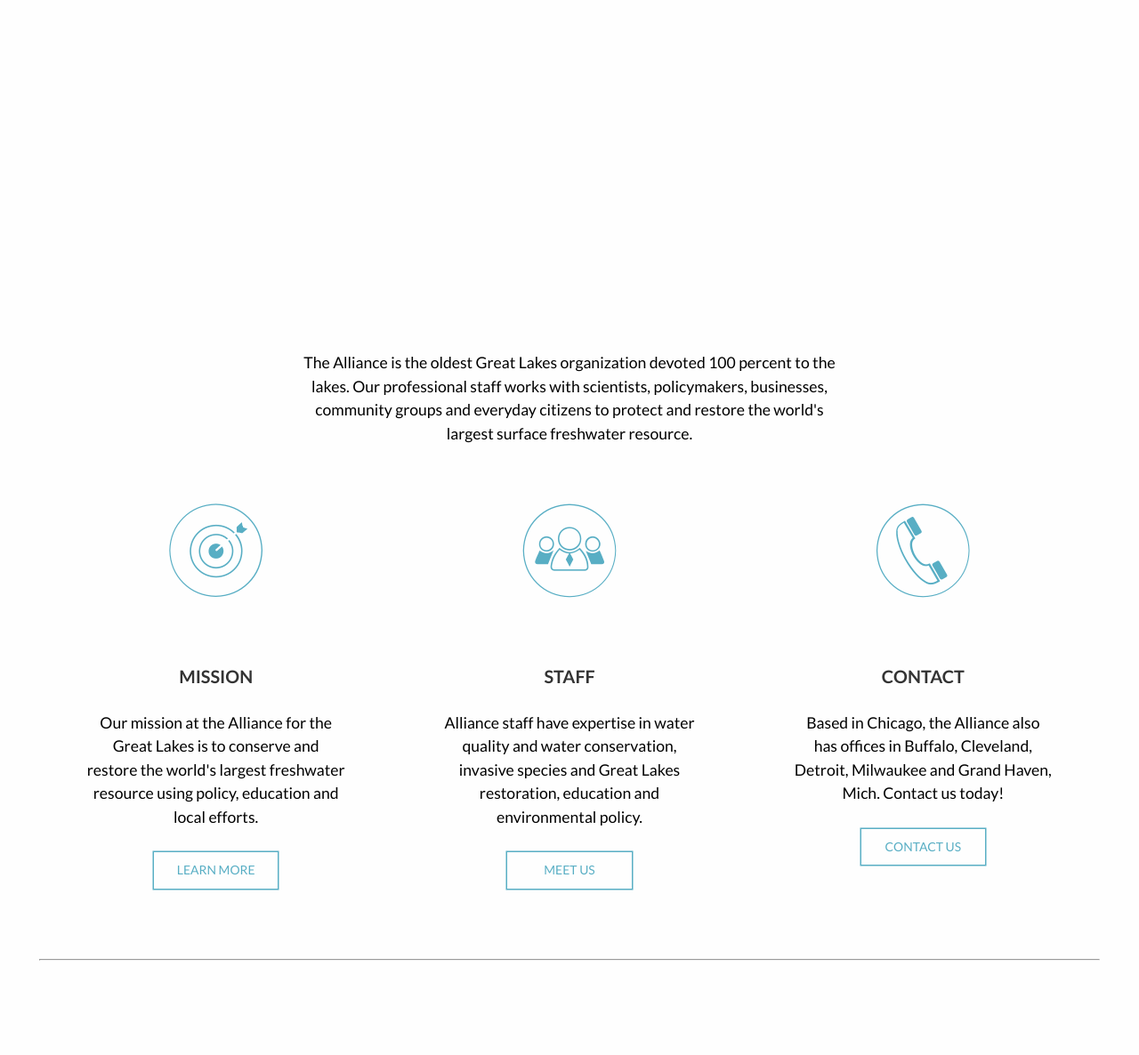
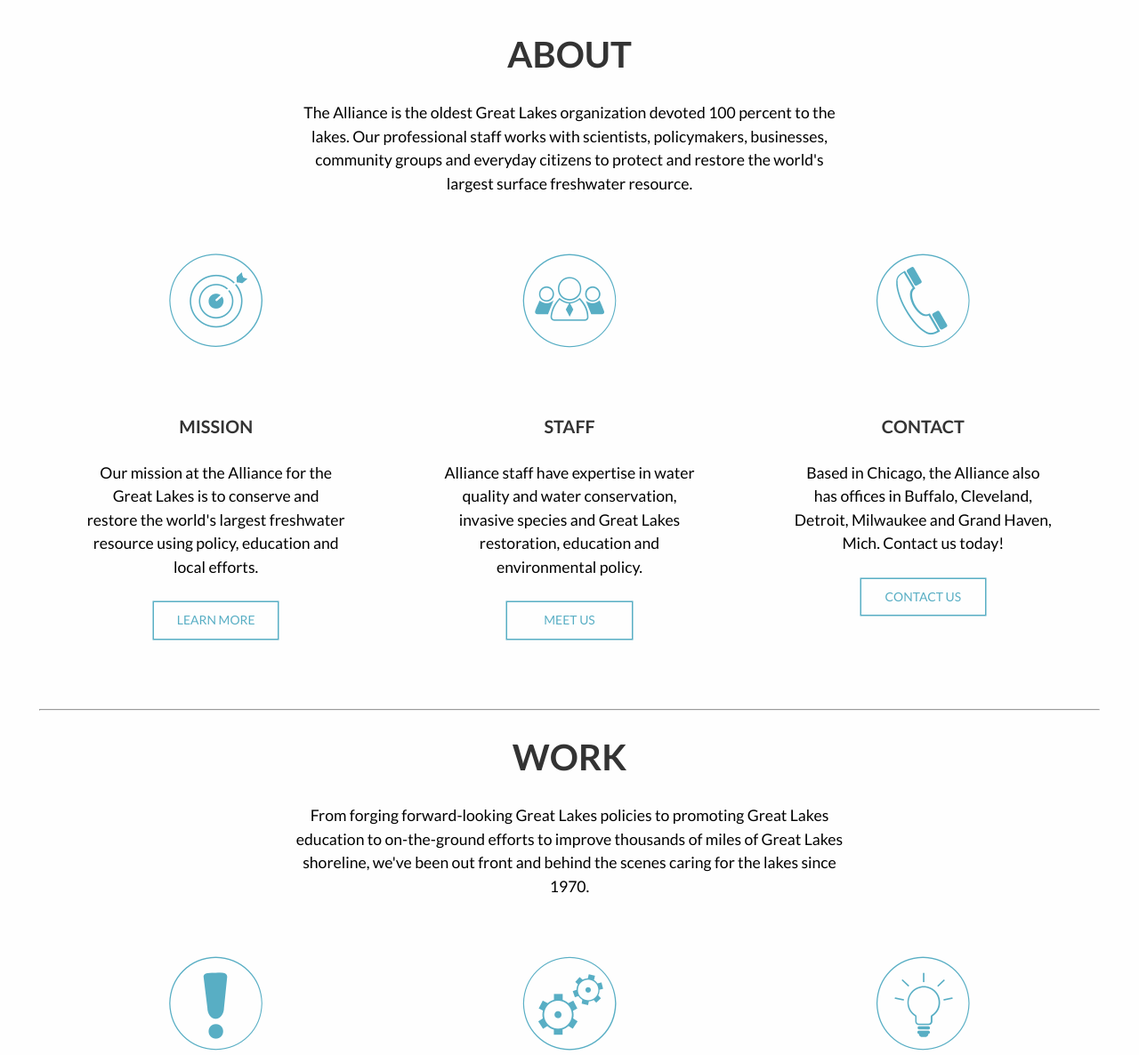
Before and after one commit to gbales11/greatlakesalliance, a Jekyll site: the page built from index.html, in a window 1280 px wide and 1400 px high, scrolled down 436 px. Shown: the part 214-1400 px from the top of the window at 89% size. Built offline with Jekyll 4.4.1, drawn with Linux system fonts in a browser that asks for light colours; nearby versions of some CDN libraries; Markdown is read by kramdown in place of the engine named in the settings.

Commit message:
refactor(html, css): update heading style
Update the style of h3’s on the home page.

```diff
--- a/css/style.css
+++ b/css/style.css
@@ -606,187 +606,193 @@
   color: #FEFEFE; }
 
 /* line 48, /Users/sam/Documents/Graphic Design/3rd Year/Semester 6/Web Dev. V/greatlakesalliance/scss/components/type */
+.yotta2 {
+  font-size: 2.2807rem;
+  line-height: 1.3154;
+  color: #333; }
+
+/* line 54, /Users/sam/Documents/Graphic Design/3rd Year/Semester 6/Web Dev. V/greatlakesalliance/scss/components/type */
 .zetta {
   font-size: 2.0273rem;
   line-height: 1.4798; }
 
-/* line 53, /Users/sam/Documents/Graphic Design/3rd Year/Semester 6/Web Dev. V/greatlakesalliance/scss/components/type */
+/* line 59, /Users/sam/Documents/Graphic Design/3rd Year/Semester 6/Web Dev. V/greatlakesalliance/scss/components/type */
 h1, .exa {
   font-size: 1.802rem;
   line-height: 1.6648; }
 
-/* line 58, /Users/sam/Documents/Graphic Design/3rd Year/Semester 6/Web Dev. V/greatlakesalliance/scss/components/type */
+/* line 64, /Users/sam/Documents/Graphic Design/3rd Year/Semester 6/Web Dev. V/greatlakesalliance/scss/components/type */
 h2, .peta {
   font-size: 1.6018rem;
   line-height: 1.8729; }
 
-/* line 63, /Users/sam/Documents/Graphic Design/3rd Year/Semester 6/Web Dev. V/greatlakesalliance/scss/components/type */
+/* line 69, /Users/sam/Documents/Graphic Design/3rd Year/Semester 6/Web Dev. V/greatlakesalliance/scss/components/type */
 h3, .tera {
   font-size: 1.4238rem;
   line-height: 1.0535; }
 
-/* line 68, /Users/sam/Documents/Graphic Design/3rd Year/Semester 6/Web Dev. V/greatlakesalliance/scss/components/type */
+/* line 74, /Users/sam/Documents/Graphic Design/3rd Year/Semester 6/Web Dev. V/greatlakesalliance/scss/components/type */
 h4, .giga {
   font-size: 1.2656rem;
   line-height: 1.1852; }
 
-/* line 73, /Users/sam/Documents/Graphic Design/3rd Year/Semester 6/Web Dev. V/greatlakesalliance/scss/components/type */
+/* line 79, /Users/sam/Documents/Graphic Design/3rd Year/Semester 6/Web Dev. V/greatlakesalliance/scss/components/type */
 h5, .mega {
   font-size: 1.125rem;
   line-height: 1.3333; }
 
-/* line 78, /Users/sam/Documents/Graphic Design/3rd Year/Semester 6/Web Dev. V/greatlakesalliance/scss/components/type */
+/* line 84, /Users/sam/Documents/Graphic Design/3rd Year/Semester 6/Web Dev. V/greatlakesalliance/scss/components/type */
 h6, .kilo {
   font-size: 1rem;
   line-height: 1.5; }
 
-/* line 83, /Users/sam/Documents/Graphic Design/3rd Year/Semester 6/Web Dev. V/greatlakesalliance/scss/components/type */
+/* line 89, /Users/sam/Documents/Graphic Design/3rd Year/Semester 6/Web Dev. V/greatlakesalliance/scss/components/type */
 small, .milli {
   font-size: 0.8889rem;
   line-height: 1.6875; }
 
-/* line 88, /Users/sam/Documents/Graphic Design/3rd Year/Semester 6/Web Dev. V/greatlakesalliance/scss/components/type */
+/* line 94, /Users/sam/Documents/Graphic Design/3rd Year/Semester 6/Web Dev. V/greatlakesalliance/scss/components/type */
 .micro {
   font-size: 0.7901rem;
   line-height: 1.8984; }
 
-/* line 94, /Users/sam/Documents/Graphic Design/3rd Year/Semester 6/Web Dev. V/greatlakesalliance/scss/components/type */
+/* line 100, /Users/sam/Documents/Graphic Design/3rd Year/Semester 6/Web Dev. V/greatlakesalliance/scss/components/type */
 sub, sup {
   font-size: 75%;
   line-height: 1px;
   position: relative;
   vertical-align: baseline; }
 
-/* line 101, /Users/sam/Documents/Graphic Design/3rd Year/Semester 6/Web Dev. V/greatlakesalliance/scss/components/type */
+/* line 107, /Users/sam/Documents/Graphic Design/3rd Year/Semester 6/Web Dev. V/greatlakesalliance/scss/components/type */
 sup {
   top: -0.5em; }
 
-/* line 105, /Users/sam/Documents/Graphic Design/3rd Year/Semester 6/Web Dev. V/greatlakesalliance/scss/components/type */
+/* line 111, /Users/sam/Documents/Graphic Design/3rd Year/Semester 6/Web Dev. V/greatlakesalliance/scss/components/type */
 sub {
   bottom: -0.25em; }
 
-/* line 109, /Users/sam/Documents/Graphic Design/3rd Year/Semester 6/Web Dev. V/greatlakesalliance/scss/components/type */
+/* line 115, /Users/sam/Documents/Graphic Design/3rd Year/Semester 6/Web Dev. V/greatlakesalliance/scss/components/type */
 .text-left {
   text-align: left; }
 
-/* line 113, /Users/sam/Documents/Graphic Design/3rd Year/Semester 6/Web Dev. V/greatlakesalliance/scss/components/type */
+/* line 119, /Users/sam/Documents/Graphic Design/3rd Year/Semester 6/Web Dev. V/greatlakesalliance/scss/components/type */
 .text-right {
   text-align: right; }
 
-/* line 117, /Users/sam/Documents/Graphic Design/3rd Year/Semester 6/Web Dev. V/greatlakesalliance/scss/components/type */
+/* line 123, /Users/sam/Documents/Graphic Design/3rd Year/Semester 6/Web Dev. V/greatlakesalliance/scss/components/type */
 .center-align {
   text-align: center;
   max-width: 35em;
   margin: 0 auto;
   padding-bottom: 2em; }
 
-/* line 124, /Users/sam/Documents/Graphic Design/3rd Year/Semester 6/Web Dev. V/greatlakesalliance/scss/components/type */
+/* line 130, /Users/sam/Documents/Graphic Design/3rd Year/Semester 6/Web Dev. V/greatlakesalliance/scss/components/type */
 .upper {
   text-transform: uppercase; }
 
-/* line 128, /Users/sam/Documents/Graphic Design/3rd Year/Semester 6/Web Dev. V/greatlakesalliance/scss/components/type */
+/* line 134, /Users/sam/Documents/Graphic Design/3rd Year/Semester 6/Web Dev. V/greatlakesalliance/scss/components/type */
 .normal {
   font-weight: normal; }
 
-/* line 132, /Users/sam/Documents/Graphic Design/3rd Year/Semester 6/Web Dev. V/greatlakesalliance/scss/components/type */
+/* line 138, /Users/sam/Documents/Graphic Design/3rd Year/Semester 6/Web Dev. V/greatlakesalliance/scss/components/type */
 .bold {
   font-weight: bold; }
 
-/* line 136, /Users/sam/Documents/Graphic Design/3rd Year/Semester 6/Web Dev. V/greatlakesalliance/scss/components/type */
+/* line 142, /Users/sam/Documents/Graphic Design/3rd Year/Semester 6/Web Dev. V/greatlakesalliance/scss/components/type */
 .italic {
   font-style: italic; }
 
-/* line 140, /Users/sam/Documents/Graphic Design/3rd Year/Semester 6/Web Dev. V/greatlakesalliance/scss/components/type */
+/* line 146, /Users/sam/Documents/Graphic Design/3rd Year/Semester 6/Web Dev. V/greatlakesalliance/scss/components/type */
 .push {
   margin-bottom: 1.5rem; }
 
-/* line 144, /Users/sam/Documents/Graphic Design/3rd Year/Semester 6/Web Dev. V/greatlakesalliance/scss/components/type */
+/* line 150, /Users/sam/Documents/Graphic Design/3rd Year/Semester 6/Web Dev. V/greatlakesalliance/scss/components/type */
 .push-none, .push-0 {
   margin-bottom: 0; }
 
-/* line 148, /Users/sam/Documents/Graphic Design/3rd Year/Semester 6/Web Dev. V/greatlakesalliance/scss/components/type */
+/* line 154, /Users/sam/Documents/Graphic Design/3rd Year/Semester 6/Web Dev. V/greatlakesalliance/scss/components/type */
 .push-double, .push-2 {
   margin-bottom: 3rem; }
 
-/* line 152, /Users/sam/Documents/Graphic Design/3rd Year/Semester 6/Web Dev. V/greatlakesalliance/scss/components/type */
+/* line 158, /Users/sam/Documents/Graphic Design/3rd Year/Semester 6/Web Dev. V/greatlakesalliance/scss/components/type */
 .push-half, .push-1-2 {
   margin-bottom: 0.75rem; }
 
-/* line 156, /Users/sam/Documents/Graphic Design/3rd Year/Semester 6/Web Dev. V/greatlakesalliance/scss/components/type */
+/* line 162, /Users/sam/Documents/Graphic Design/3rd Year/Semester 6/Web Dev. V/greatlakesalliance/scss/components/type */
 .push-quarter, .push-1-4 {
   margin-bottom: 0.375rem; }
 
-/* line 160, /Users/sam/Documents/Graphic Design/3rd Year/Semester 6/Web Dev. V/greatlakesalliance/scss/components/type */
+/* line 166, /Users/sam/Documents/Graphic Design/3rd Year/Semester 6/Web Dev. V/greatlakesalliance/scss/components/type */
 .pad-top, .pad-t {
   padding-top: 1.5rem; }
 
-/* line 164, /Users/sam/Documents/Graphic Design/3rd Year/Semester 6/Web Dev. V/greatlakesalliance/scss/components/type */
+/* line 170, /Users/sam/Documents/Graphic Design/3rd Year/Semester 6/Web Dev. V/greatlakesalliance/scss/components/type */
 .pad-bottom, .pad-b {
   padding-bottom: 1.5rem; }
 
-/* line 168, /Users/sam/Documents/Graphic Design/3rd Year/Semester 6/Web Dev. V/greatlakesalliance/scss/components/type */
+/* line 174, /Users/sam/Documents/Graphic Design/3rd Year/Semester 6/Web Dev. V/greatlakesalliance/scss/components/type */
 .pad-top-double, .pad-t-2 {
   padding-top: 3rem; }
 
-/* line 172, /Users/sam/Documents/Graphic Design/3rd Year/Semester 6/Web Dev. V/greatlakesalliance/scss/components/type */
+/* line 178, /Users/sam/Documents/Graphic Design/3rd Year/Semester 6/Web Dev. V/greatlakesalliance/scss/components/type */
 .pad-bottom-double, .pad-b-2 {
   padding-bottom: 3rem; }
 
-/* line 176, /Users/sam/Documents/Graphic Design/3rd Year/Semester 6/Web Dev. V/greatlakesalliance/scss/components/type */
+/* line 182, /Users/sam/Documents/Graphic Design/3rd Year/Semester 6/Web Dev. V/greatlakesalliance/scss/components/type */
 .pad-top-half, .pad-t-1-2 {
   padding-top: 0.75rem; }
 
-/* line 180, /Users/sam/Documents/Graphic Design/3rd Year/Semester 6/Web Dev. V/greatlakesalliance/scss/components/type */
+/* line 186, /Users/sam/Documents/Graphic Design/3rd Year/Semester 6/Web Dev. V/greatlakesalliance/scss/components/type */
 .pad-bottom-half, .pad-b-1-2 {
   padding-bottom: 0.75rem; }
 
-/* line 184, /Users/sam/Documents/Graphic Design/3rd Year/Semester 6/Web Dev. V/greatlakesalliance/scss/components/type */
+/* line 190, /Users/sam/Documents/Graphic Design/3rd Year/Semester 6/Web Dev. V/greatlakesalliance/scss/components/type */
 .pad-top-quarter, .pad-t-1-4 {
   padding-top: 0.375rem; }
 
-/* line 188, /Users/sam/Documents/Graphic Design/3rd Year/Semester 6/Web Dev. V/greatlakesalliance/scss/components/type */
+/* line 194, /Users/sam/Documents/Graphic Design/3rd Year/Semester 6/Web Dev. V/greatlakesalliance/scss/components/type */
 .pad-bottom-quarter, .pad-b-1-4 {
   padding-bottom: 0.375rem; }
 
-/* line 192, /Users/sam/Documents/Graphic Design/3rd Year/Semester 6/Web Dev. V/greatlakesalliance/scss/components/type */
+/* line 198, /Users/sam/Documents/Graphic Design/3rd Year/Semester 6/Web Dev. V/greatlakesalliance/scss/components/type */
 .island {
   padding: 1.5rem; }
 
-/* line 196, /Users/sam/Documents/Graphic Design/3rd Year/Semester 6/Web Dev. V/greatlakesalliance/scss/components/type */
+/* line 202, /Users/sam/Documents/Graphic Design/3rd Year/Semester 6/Web Dev. V/greatlakesalliance/scss/components/type */
 .island-double, .island-2 {
   padding: 3rem; }
 
-/* line 200, /Users/sam/Documents/Graphic Design/3rd Year/Semester 6/Web Dev. V/greatlakesalliance/scss/components/type */
+/* line 206, /Users/sam/Documents/Graphic Design/3rd Year/Semester 6/Web Dev. V/greatlakesalliance/scss/components/type */
 .island-half, .island-1-2 {
   padding: 0.75rem; }
 
-/* line 204, /Users/sam/Documents/Graphic Design/3rd Year/Semester 6/Web Dev. V/greatlakesalliance/scss/components/type */
+/* line 210, /Users/sam/Documents/Graphic Design/3rd Year/Semester 6/Web Dev. V/greatlakesalliance/scss/components/type */
 .island-quarter, .island-1-4 {
   padding: 0.375rem; }
 
-/* line 208, /Users/sam/Documents/Graphic Design/3rd Year/Semester 6/Web Dev. V/greatlakesalliance/scss/components/type */
+/* line 214, /Users/sam/Documents/Graphic Design/3rd Year/Semester 6/Web Dev. V/greatlakesalliance/scss/components/type */
 .gutter {
   padding-left: 1.5rem;
   padding-right: 1.5rem; }
 
-/* line 213, /Users/sam/Documents/Graphic Design/3rd Year/Semester 6/Web Dev. V/greatlakesalliance/scss/components/type */
+/* line 219, /Users/sam/Documents/Graphic Design/3rd Year/Semester 6/Web Dev. V/greatlakesalliance/scss/components/type */
 .gutter-double, .gutter-2 {
   padding-left: 0.75rem;
   padding-right: 0.75rem; }
 
 @media only screen and (min-width: 30em) {
-  /* line 219, /Users/sam/Documents/Graphic Design/3rd Year/Semester 6/Web Dev. V/greatlakesalliance/scss/components/type */
+  /* line 225, /Users/sam/Documents/Graphic Design/3rd Year/Semester 6/Web Dev. V/greatlakesalliance/scss/components/type */
   .gutter-double, .gutter-2 {
     padding-left: 3rem;
     padding-right: 3rem; }
  }
 
-/* line 225, /Users/sam/Documents/Graphic Design/3rd Year/Semester 6/Web Dev. V/greatlakesalliance/scss/components/type */
+/* line 231, /Users/sam/Documents/Graphic Design/3rd Year/Semester 6/Web Dev. V/greatlakesalliance/scss/components/type */
 .gutter-half, .gutter-1-2 {
   padding-left: 0.75rem;
   padding-right: 0.75rem; }
 
-/* line 230, /Users/sam/Documents/Graphic Design/3rd Year/Semester 6/Web Dev. V/greatlakesalliance/scss/components/type */
+/* line 236, /Users/sam/Documents/Graphic Design/3rd Year/Semester 6/Web Dev. V/greatlakesalliance/scss/components/type */
 .gutter-quarter, .gutter-1-4 {
   padding-left: 0.375rem;
   padding-right: 0.375rem; }
--- a/index.html
+++ b/index.html
@@ -9,7 +9,7 @@
 </div>
 <div class="contain">
 	<section class="about">
-		<h3 class="yotta">About</h3>
+		<h3 class="yotta2">About</h3>
 		<p class="center-align">The Alliance is the oldest Great Lakes organization devoted 100 percent to the lakes. Our professional staff works with scientists, policymakers, businesses, community groups and everyday citizens to protect and restore the world's largest surface freshwater resource.</p>
 
 		<div class="grid">
@@ -44,7 +44,7 @@
 	<hr></hr>
 
 	<section class="work">
-		<h3 class="yotta">Work</h3>
+		<h3 class="yotta2">Work</h3>
 		<p class="center-align">From forging forward-looking Great Lakes policies to promoting Great Lakes education to on-the-ground efforts to improve thousands of miles of Great Lakes shoreline, we've been out front and behind the scenes caring for the lakes since 1970.</p>
 
 		<div class="grid">
@@ -79,7 +79,7 @@
 
 
 	<div class="box">
-		<h3 class="yotta">News</h3>
+		<h3 class="yotta2">News</h3>
 		<h3>Just Yards From Lake Michigan</h3>
 		<p class="center-align">Asian carp continue to knock on the door of the
 		Great Lakes, based on eDNA sampling results released last week by the U.S. Fish and Wildlife Service. The sampling data, collected in October, show the presence of bighead or silver carp.</p>
@@ -89,7 +89,7 @@
 	<hr></hr>
 
 	<section class="donate">
-		<h3 class="yotta">Donate</h3>
+		<h3 class="yotta2">Donate</h3>
 		<p class="center-align">Join us in protecting the Great Lakes by making a donation to the Alliance. Your gift will support programs advancing water quality, water conservation, beach health, ecosystem integrity, education and outreach.
 		<br> Donate today!</p>
 
--- a/scss/components/_type.scss
+++ b/scss/components/_type.scss
@@ -43,6 +43,12 @@
   line-height: 1.3154;
   padding-top: 7em;
   color: $white;
+}
+
+.yotta2 {
+  font-size: 2.2807rem;
+  line-height: 1.3154;
+  color: #333;
 }
 
 .zetta {
```
Also changed, not shown: 1 other file.
